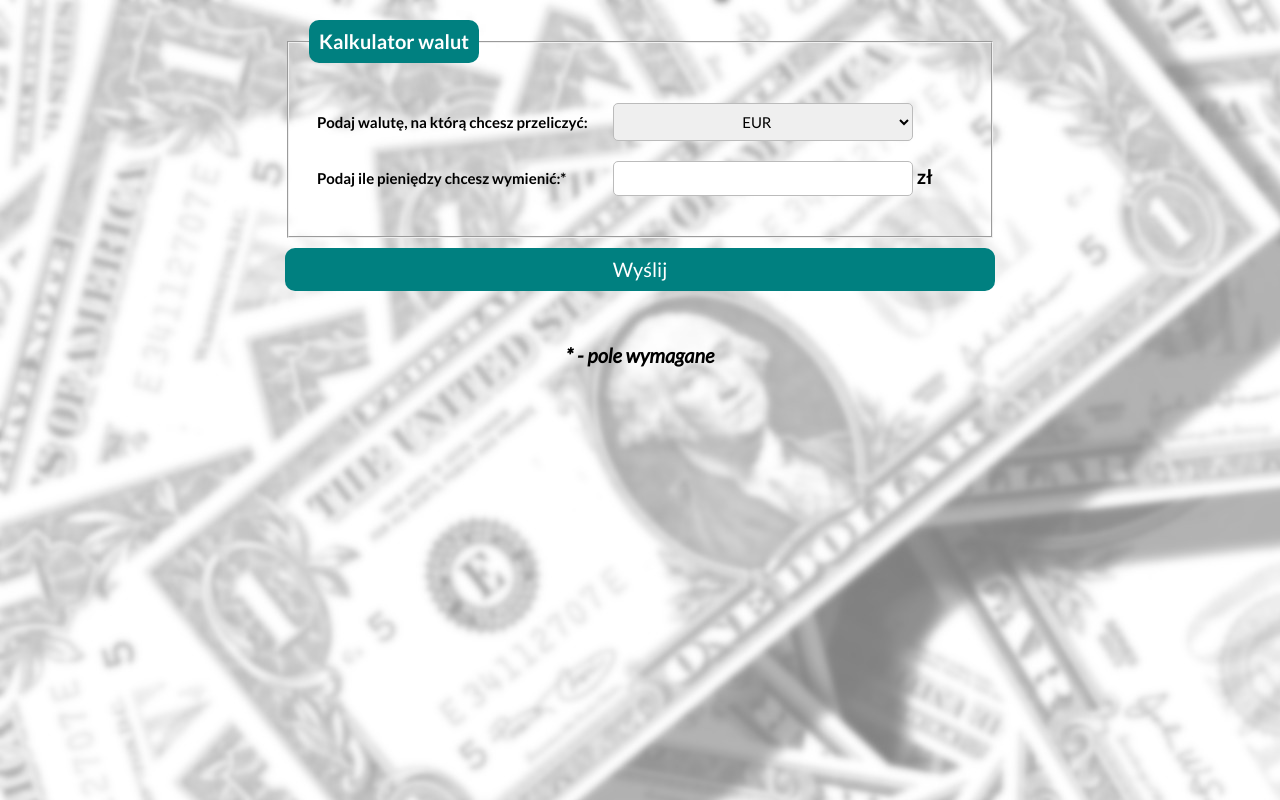
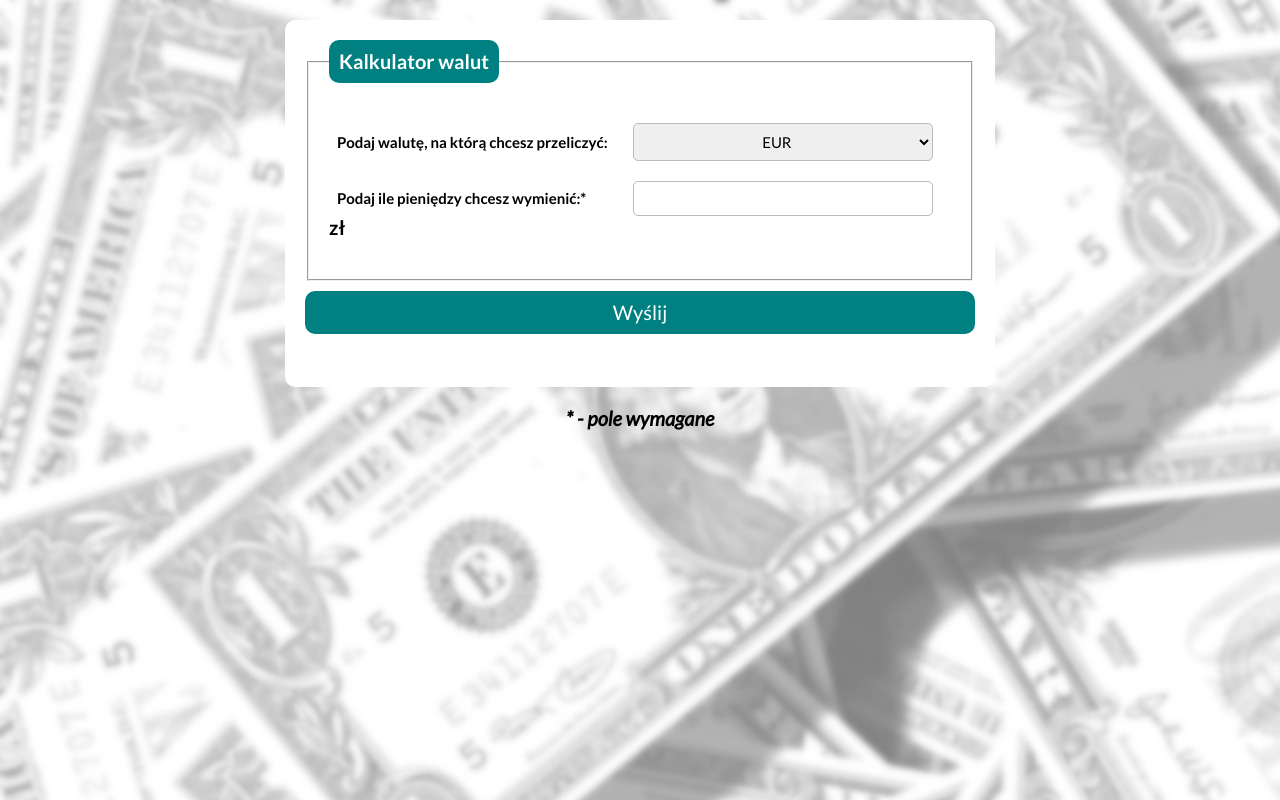
Before and after one commit to AngelikaMallek/currency-converter, a plain HTML site: page index.html in a window 1280 px wide. Drawn offline with nearby package versions, Linux system fonts and the light colour scheme.

Commit message:
form backgroind added

```diff
--- a/CSS/form.css
+++ b/CSS/form.css
@@ -1,5 +1,8 @@
 .form {
     margin: 20px;
+    padding: 20px;
+    background-color: white;
+    border-radius: 10px;
 }
 
 .form__fieldset {
```
